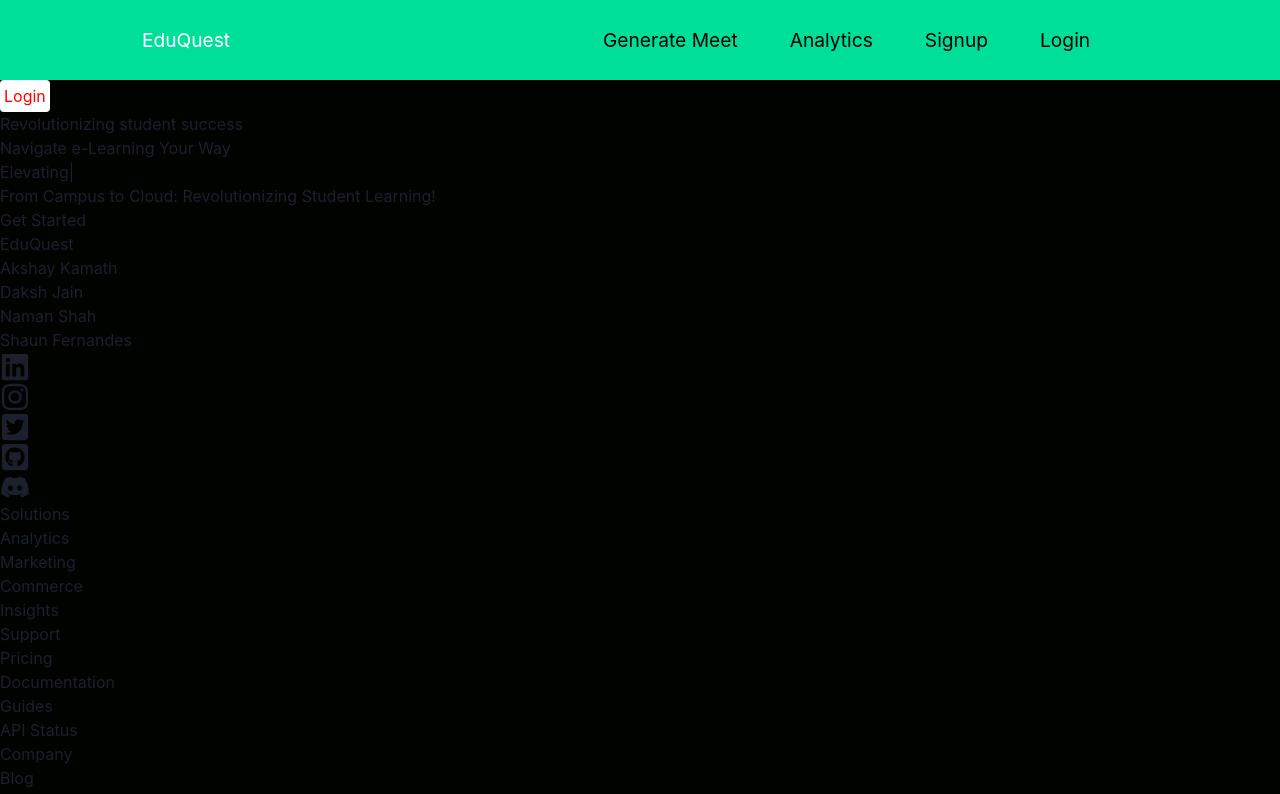
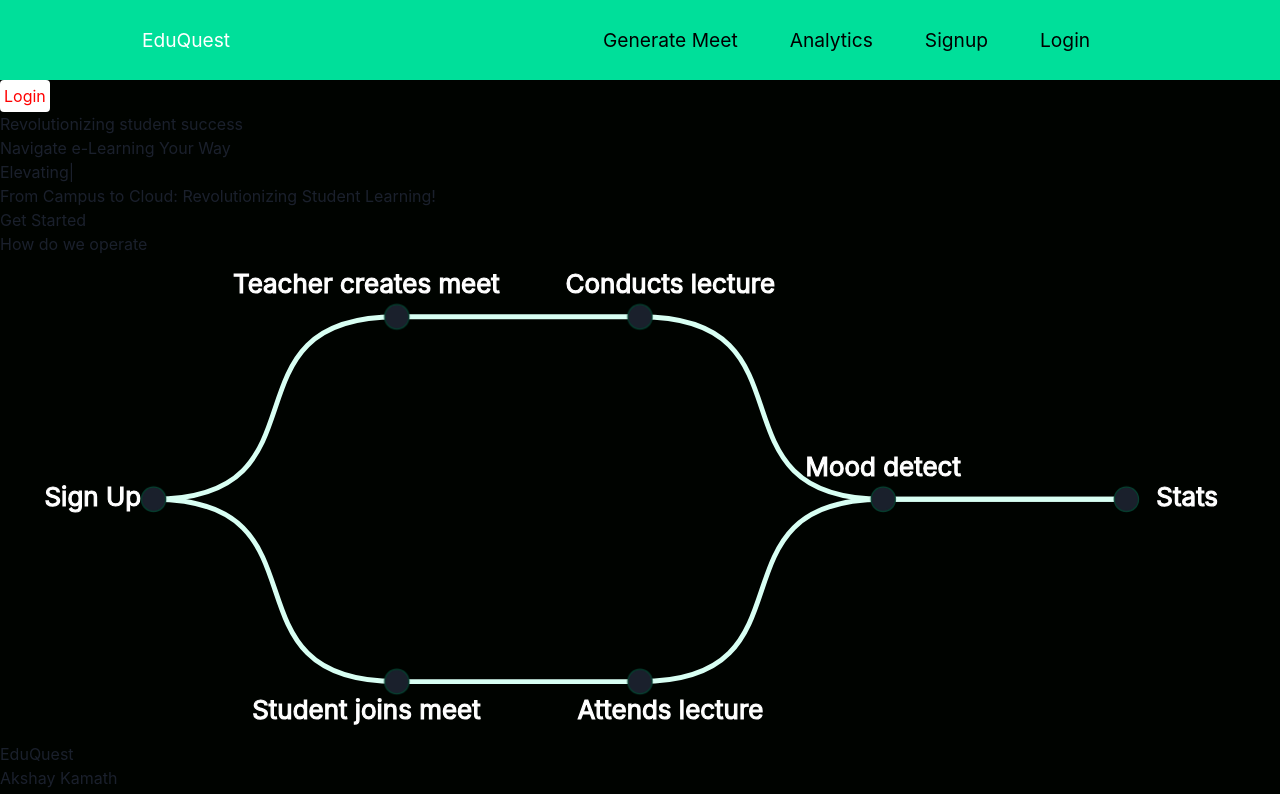
Before and after one commit to ShaunFernandes22/HackFusion, a React (Vite) app in the folder frontend/: page / in a window 1280 px wide. Shown: the top 794 px of the page. Built offline with nearby package versions, Linux system fonts and the light colour scheme.

Commit message:
style: adding operation flow on landing page

```diff
--- /dev/null
+++ b/frontend/src/components/OperateFlow.jsx
@@ -0,0 +1,147 @@
+import React from "react";
+
+const OperateFlow = () => {
+  return (
+    <div>
+      <h1 className=" sm:text-6xl text-4xl font-bold md:py-6 text-white flex justify-center items-center ml- -6">
+        How do we operate
+      </h1>
+
+      <div className=" h-96 steps-path w-full ml-13 mb-40" data-aos="fade">
+        <svg viewBox="0 0 1000 400" id="stepPath">
+          <path
+            className="steps "
+            pathLength="100"
+            d="M 100 200 C 250 200 150 50 300 50 L 500 50 C 650 50 550 200 700 200 L 900 200"
+          />
+          <path
+            className="steps"
+            pathLength="100"
+            d="M 100 200 C 250 200 150 350 300 350 L 500 350 C 650 350 550 200 700 200 L 900 200 "
+          />
+          <text
+            className="path-text-1"
+            dominantBaseline="middle"
+            textAnchor="middle"
+            x="50"
+            y="200"
+            fontSize="16pt"
+            fill="white"
+          >
+            Sign Up
+          </text>
+          <text
+            className="path-text-2"
+            dominantBaseline="middle"
+            textAnchor="middle"
+            x="275"
+            y="25"
+            fill="white"
+            fontSize="16pt"
+          >
+            Teacher creates meet
+          </text>
+          <text
+            className="path-text-2"
+            dominantBaseline="middle"
+            textAnchor="middle"
+            x="275"
+            y="375"
+            fill="white"
+            fontSize="16pt"
+          >
+            Student joins meet
+          </text>
+          <text
+            className="path-text-3"
+            dominantBaseline="middle"
+            textAnchor="middle"
+            x="525"
+            y="375"
+            fill="white"
+            fontSize="16pt"
+          >
+            Attends lecture
+          </text>
+          <text
+            className="path-text-3"
+            dominantBaseline="middle"
+            textAnchor="middle"
+            x="525"
+            y="25"
+            fill="white"
+            fontSize="16pt"
+          >
+            Conducts lecture
+          </text>
+          <text
+            className="path-text-4"
+            dominantBaseline="middle"
+            textAnchor="middle"
+            x="700"
+            y="175"
+            fill="white"
+            fontSize="16pt"
+          >
+            Mood detect
+          </text>
+          <text
+            className="path-text-5"
+            dominantBaseline="middle"
+            textAnchor="middle"
+            x="950"
+            y="200"
+            fill="white"
+            fontSize="16pt"
+          >
+            Stats
+          </text>
+          <circle
+            cx="100"
+            cy="200"
+            r={10}
+            className="path-point path-point-1"
+          ></circle>
+          <circle
+            cx="300"
+            cy="50"
+            r={10}
+            className="path-point path-point-2"
+          ></circle>
+          <circle
+            cx="300"
+            cy="350"
+            r={10}
+            className="path-point path-point-3"
+          ></circle>
+          <circle
+            cx="500"
+            cy="50"
+            r={10}
+            className="path-point path-point-4"
+          ></circle>
+          <circle
+            cx="500"
+            cy="350"
+            r={10}
+            className="path-point path-point-5"
+          ></circle>
+          <circle
+            cx="700"
+            cy="200"
+            r={10}
+            className="path-point path-point-6"
+          ></circle>
+          <circle
+            cx="900"
+            cy="200"
+            r={10}
+            className="path-point path-point-7"
+          ></circle>
+        </svg>
+      </div>
+    </div>
+  );
+};
+
+export default OperateFlow;
--- /dev/null
+++ b/frontend/src/pages/Landing.css
@@ -0,0 +1,95 @@
+#stepPath {
+    fill: none;
+    stroke: white;
+    margin: 0 2rem;
+
+    --duration: 1000ms;
+    --delay: 250ms;
+  }
+
+  .steps {
+    stroke-width: 4px;
+    stroke: #d8fff3;
+    stroke-dasharray: 0 100;
+  }
+
+  .aos-animate .steps {
+    animation: StepPath-1 var(--duration) ease-in-out forwards
+        calc(var(--duration) * 0 + var(--delay) * 0),
+      StepPath-2 var(--duration) ease-in-out forwards
+        calc(var(--duration) * 1 + var(--delay) * 1),
+      StepPath-3 var(--duration) ease-in-out forwards
+        calc(var(--duration) * 2 + var(--delay) * 2),
+      StepPath-4 var(--duration) ease-in-out forwards
+        calc(var(--duration) * 3 + var(--delay) * 3);
+  }
+
+  .path-point {
+    fill: #1a202c;
+    stroke: #064331;
+  }
+
+  .aos-animate :is(.path-text-1, .path-point-1) {
+    opacity: 0;
+    animation: fadeIn var(--delay) ease forwards
+      calc(var(--duration) * 0 + var(--delay) * 0);
+  }
+  .aos-animate :is(.path-text-2, .path-point-2, .path-point-3) {
+    opacity: 0;
+    animation: fadeIn var(--delay) ease forwards
+      calc(var(--duration) * 1 + var(--delay) * 1);
+  }
+  .aos-animate :is(.path-text-3, .path-point-4, .path-point-5) {
+    opacity: 0;
+    animation: fadeIn var(--delay) ease forwards
+      calc(var(--duration) * 2 + var(--delay) * 2);
+  }
+  .aos-animate :is(.path-text-4, .path-point-6) {
+    opacity: 0;
+    animation: fadeIn var(--delay) ease forwards
+      calc(var(--duration) * 3 + var(--delay) * 3);
+  }
+  .aos-animate :is(.path-text-5, .path-point-7) {
+    opacity: 0;
+    animation: fadeIn var(--delay) ease forwards
+      calc(var(--duration) * 4 + var(--delay) * 4);
+  }
+
+  @keyframes StepPath-1 {
+    from {
+      stroke-dasharray: 0 100;
+    }
+    to {
+      stroke-dasharray: 25 75;
+    }
+  }
+  @keyframes StepPath-2 {
+    from {
+      stroke-dasharray: 25 75;
+    }
+    to {
+      stroke-dasharray: 50 50;
+    }
+  }
+  @keyframes StepPath-3 {
+    from {
+      stroke-dasharray: 50 50;
+    }
+    to {
+      stroke-dasharray: 75 25;
+    }
+  }
+  @keyframes StepPath-4 {
+    from {
+      stroke-dasharray: 75 25;
+    }
+    to {
+      stroke-dasharray: 100 0;
+    }
+  }
+
+  @keyframes fadeIn {
+    to {
+      opacity: 1;
+    }
+  }
--- a/frontend/src/pages/Landing.jsx
+++ b/frontend/src/pages/Landing.jsx
@@ -1,11 +1,21 @@
 import React from "react";
 import Hero from "../components/Hero";
 import Footer from "../components/Footer";
+import "./Landing.css";
+import Aos from "aos";
+import { useEffect } from "react";
+import OperateFlow from "../components/OperateFlow";
+
 
 const Landing = () => {
+  useEffect(() => {
+    Aos.init({ duration: 1000, once: true, easing: "ease" });
+  });
+
   return (
     <>
       <Hero />
+      <OperateFlow />
       <Footer />
     </>
   );
```
